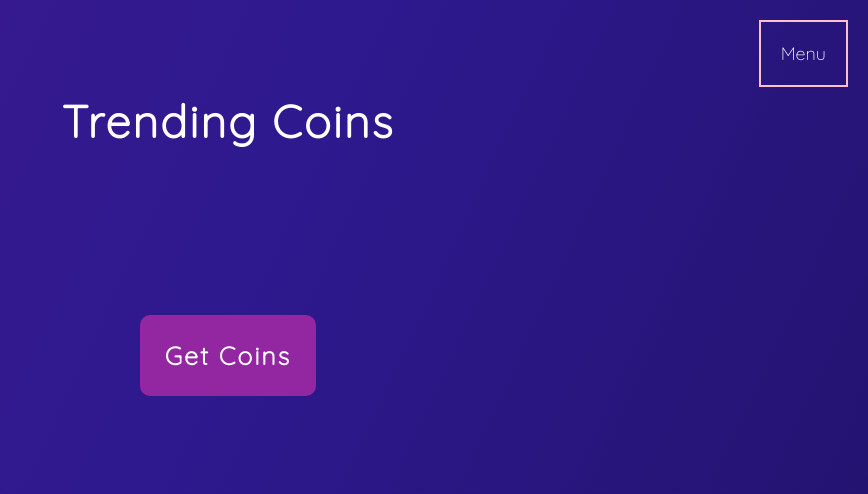
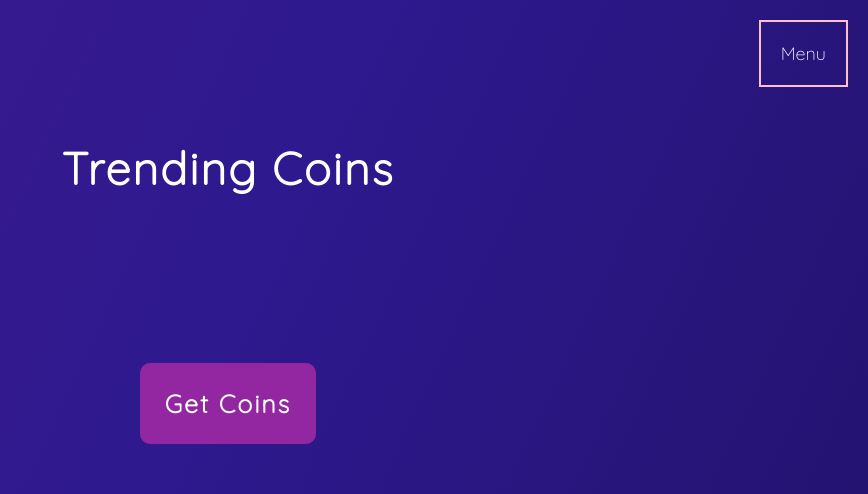
Before and after one commit to dvanpelt-hub/cointoss-client, a React app: page /coins in a window 1280 px wide. Shown: the top 494 px of the page, without its empty margins (412-1280 px from the left). Built offline with nearby package versions, Linux system fonts and the light colour scheme; no server answers.

Commit message:
Adjusted styling for each page layout, altering the min and max heights and color

```diff
--- a/src/App/App.css
+++ b/src/App/App.css
@@ -6,6 +6,22 @@
 }
 
 html {
+  height: 100%;
+}
+
+@keyframes change {
+  0% {
+    background-position: 0 50%;
+  }
+  50% {
+    background-position: 100% 50%;
+  }
+  100% {
+    background-position: 0 50%;
+  }
+}
+
+body {
   height: 100%;
   font-size: 13px;
   font-family: "Major Mono", Arial, sans-serif;
@@ -19,11 +35,7 @@ html {
     #b6479e,
     #e073c5
   );
-  background-size: 250% 250%;
+  background-size: 200% 200%;
   position: relative;
-  animation: change 8s ease-in-out infinite;
+  animation: change 5s ease-in-out infinite;
 }
-
-/* body {
-
-} */
--- a/src/components/CoinDetails/CoinDetails.css
+++ b/src/components/CoinDetails/CoinDetails.css
@@ -3,13 +3,14 @@
   font-size: 13px;
   font-family: "Quicksand", Arial, sans-serif;
   width: 100%;
-  min-height: 180vh;
-  max-height: 300vh;
+  min-height: 100vh;
+  max-height: 400vh;
   color: #fff;
   background: linear-gradient(-65deg, #120838, #2e198f, #5b1888, #a81aad);
   background-size: 350% 350%;
   position: relative;
   animation: change 5s ease-in-out infinite;
+  padding-bottom: 60px;
 }
 
 .details-head h1 {
--- a/src/components/Coins/Coins.css
+++ b/src/components/Coins/Coins.css
@@ -3,23 +3,24 @@
   font-size: 13px;
   font-family: "Quicksand", Arial, sans-serif;
   width: 100%;
-  height: 150vh;
+  height: 100vh;
   color: #fff;
   background: linear-gradient(-65deg, #120838, #2e198f, #5b1888, #a81aad);
   background-size: 350% 350%;
   position: relative;
   animation: change 5s ease-in-out infinite;
+  padding-bottom: 20px;
 }
 
 .coins-head h1 {
-  font-size: 30px;
+  font-size: 32px;
   letter-spacing: 2px;
   text-align: center;
   position: absolute;
   top: 10%;
   left: 50%;
   transform: translate(-50%, -50%);
-  padding: 1.5rem 3rem;
+  margin-top: 3rem;
 }
 
 .coins-holdings-table table {
@@ -95,7 +96,7 @@ td.voteOfTable {
   padding: 10px;
   margin-left: 25px;
   margin-right: 25px;
-  margin-top: 6rem;
+  margin-top: 8rem;
   border-radius: 10px;
   border: none;
   background-color: rgb(147, 39, 161);
--- a/src/components/LandingPage/LandingPage.css
+++ b/src/components/LandingPage/LandingPage.css
@@ -40,18 +40,6 @@
   border-width: 0px;
 }
 
-@keyframes change {
-  0% {
-    background-position: 0 50%;
-  }
-  50% {
-    background-position: 100% 50%;
-  }
-  100% {
-    background-position: 0 50%;
-  }
-}
-
 h2,
 p {
   text-align: center;
```
